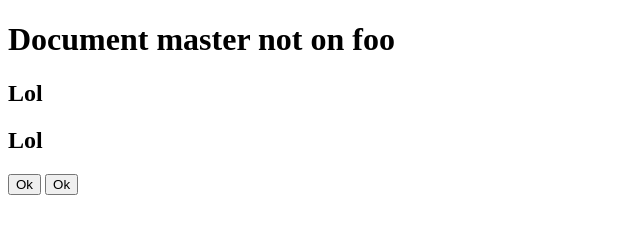
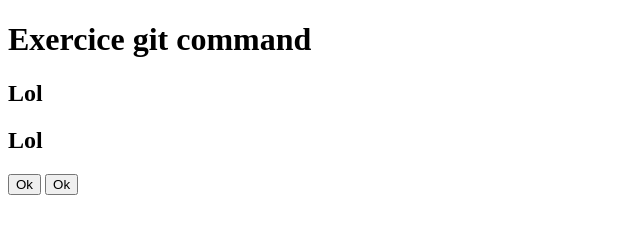
Before and after one commit to samueltomen/GitBash, a plain HTML site: page index.html in a window 1280 px wide. Shown: the whole page, without its empty margins (0-640 px from the left). Drawn offline with Linux system fonts and the light colour scheme.

Commit message:
git bash

```diff
--- a/index.html
+++ b/index.html
@@ -15,7 +15,7 @@
         <!-- git rm: permet de supprimer un fichier -->
         <!-- git status: permet de connaitre l'état actuel des commits -->
         <!-- git checkout [Entrer une lettre][Nom du fichier]:permet de recuperer la version d'un fichier a un commit en particulier, comit directement dans l'index  -->
-        <h1>Document master not on foo</h1>
+        <h1>Exercice git command</h1>
         <h2>Lol</h2>
         <h2>Lol</h2>
 
```
